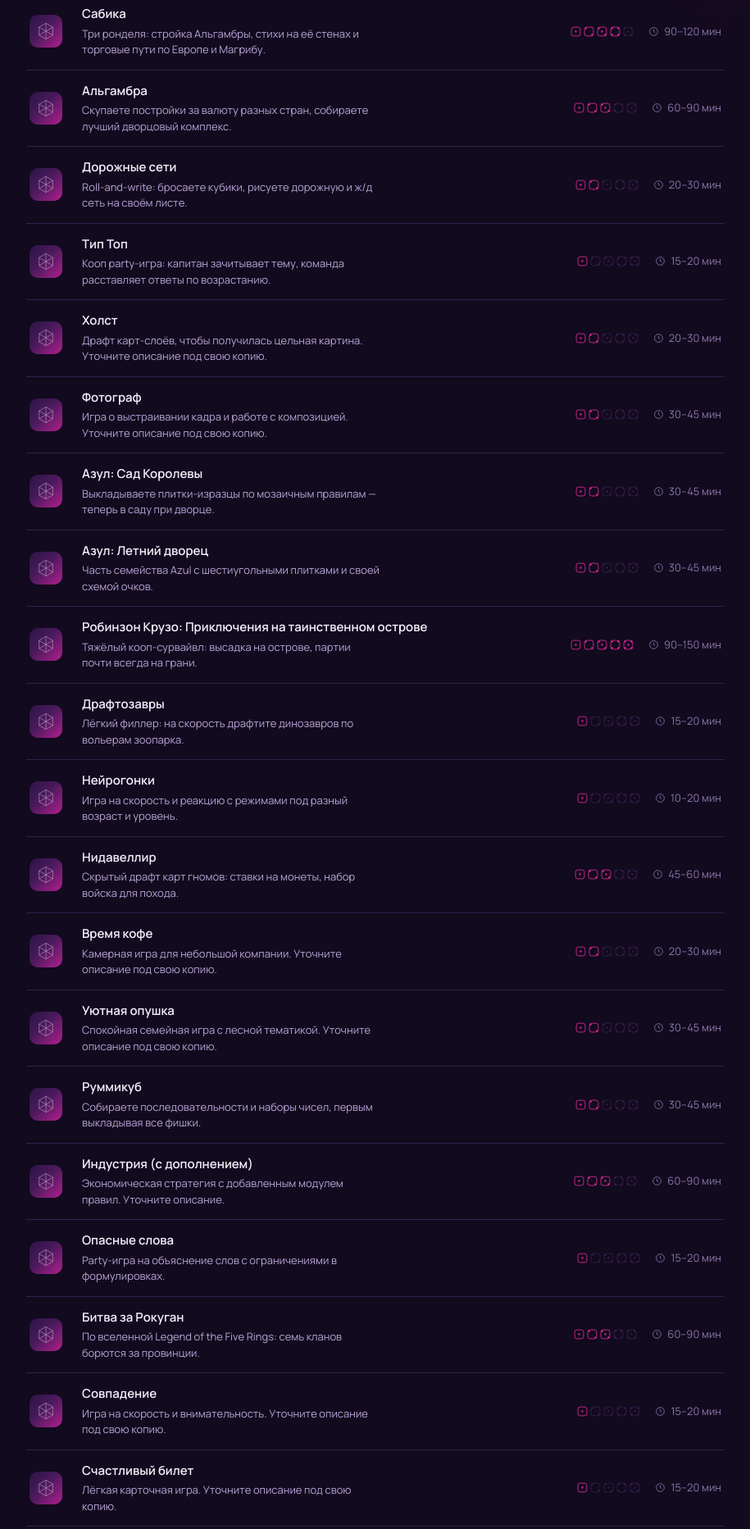
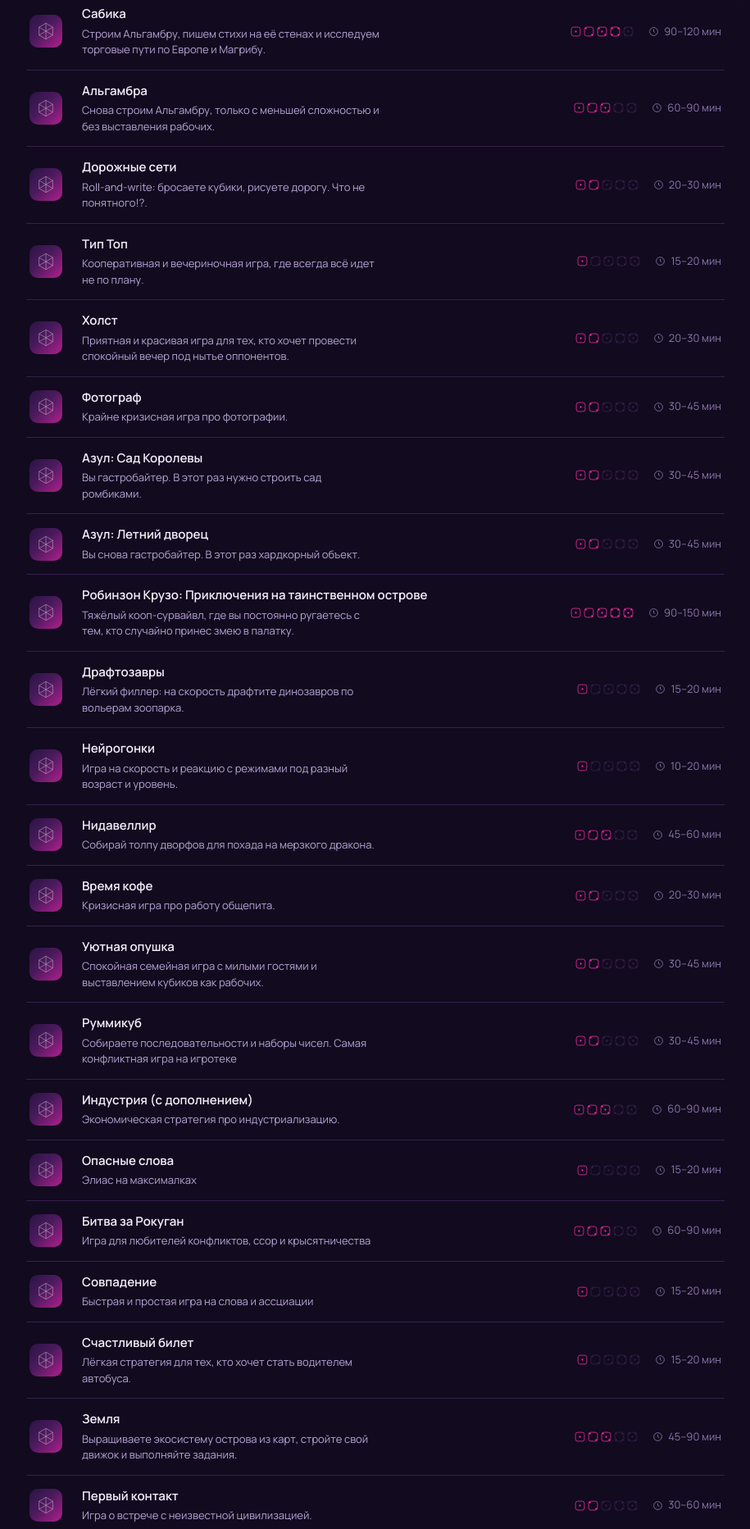
Before and after one commit to meeplescubes/meeplescubes, a plain HTML site: page index.html in a window 1280 px wide. Shown: the part 480-2345 px from the top of the page at 82% size, without its empty margins (182-1097 px from the left). Drawn offline with Linux system fonts and the light colour scheme; a web font is replaced by a local one.

Commit message:
Update index.html

```diff
--- a/index.html
+++ b/index.html
@@ -3,7 +3,7 @@
 <head>
 <meta charset="UTF-8">
 <meta name="viewport" content="width=device-width, initial-scale=1.0">
-<title>Meeples &amp; Cubes — библиотека игр</title>
+<title> Миплом по кубам — библиотека настольных игр</title>
 <link rel="preconnect" href="https://fonts.googleapis.com">
 <link rel="preconnect" href="https://fonts.gstatic.com" crossorigin>
 <link href="https://fonts.googleapis.com/css2?family=Unbounded:wght@400;600;800&family=Manrope:wght@400;500;600;700&display=swap" rel="stylesheet">
@@ -171,30 +171,30 @@
 
 <script>
 const games = [
-  { name: "Сабика", desc: "Три ронделя: стройка Альгамбры, стихи на её стенах и торговые пути по Европе и Магрибу.", diff: 4, time: "90–120 мин", tmax: 120 },
-  { name: "Альгамбра", desc: "Скупаете постройки за валюту разных стран, собираете лучший дворцовый комплекс.", diff: 3, time: "60–90 мин", tmax: 90 },
-  { name: "Дорожные сети", desc: "Roll-and-write: бросаете кубики, рисуете дорожную и ж/д сеть на своём листе.", diff: 2, time: "20–30 мин", tmax: 30 },
-  { name: "Тип Топ", desc: "Кооп party-игра: капитан зачитывает тему, команда расставляет ответы по возрастанию.", diff: 1, time: "15–20 мин", tmax: 20 },
-  { name: "Холст", desc: "Драфт карт-слоёв, чтобы получилась цельная картина. Уточните описание под свою копию.", diff: 2, time: "20–30 мин", tmax: 30 },
-  { name: "Фотограф", desc: "Игра о выстраивании кадра и работе с композицией. Уточните описание под свою копию.", diff: 2, time: "30–45 мин", tmax: 45 },
-  { name: "Азул: Сад Королевы", desc: "Выкладываете плитки-изразцы по мозаичным правилам — теперь в саду при дворце.", diff: 2, time: "30–45 мин", tmax: 45 },
-  { name: "Азул: Летний дворец", desc: "Часть семейства Azul с шестиугольными плитками и своей схемой очков.", diff: 2, time: "30–45 мин", tmax: 45 },
-  { name: "Робинзон Крузо: Приключения на таинственном острове", desc: "Тяжёлый кооп-сурвайвл: высадка на острове, партии почти всегда на грани.", diff: 5, time: "90–150 мин", tmax: 150 },
+  { name: "Сабика", desc: "Строим Альгамбру, пишем стихи на её стенах и исследуем торговые пути по Европе и Магрибу.", diff: 4, time: "90–120 мин", tmax: 120 },
+  { name: "Альгамбра", desc: "Снова строим Альгамбру, только с меньшей сложностью и без выставления рабочих.", diff: 3, time: "60–90 мин", tmax: 90 },
+  { name: "Дорожные сети", desc: "Roll-and-write: бросаете кубики, рисуете дорогу. Что не понятного!?.", diff: 2, time: "20–30 мин", tmax: 30 },
+  { name: "Тип Топ", desc: "Кооперативная и вечериночная игра, где всегда всё идет не по плану.", diff: 1, time: "15–20 мин", tmax: 20 },
+  { name: "Холст", desc: "Приятная и красивая игра для тех, кто хочет провести спокойный вечер под нытье оппонентов.", diff: 2, time: "20–30 мин", tmax: 30 },
+  { name: "Фотограф", desc: "Крайне кризисная игра про фотографии.", diff: 2, time: "30–45 мин", tmax: 45 },
+  { name: "Азул: Сад Королевы", desc: "Вы гастробайтер. В этот раз нужно строить сад ромбиками.", diff: 2, time: "30–45 мин", tmax: 45 },
+  { name: "Азул: Летний дворец", desc: "Вы снова гастробайтер. В этот раз хардкорный объект.", diff: 2, time: "30–45 мин", tmax: 45 },
+  { name: "Робинзон Крузо: Приключения на таинственном острове", desc: "Тяжёлый кооп-сурвайвл, где вы постоянно ругаетесь с тем, кто случайно принес змею в палатку.", diff: 5, time: "90–150 мин", tmax: 150 },
   { name: "Драфтозавры", desc: "Лёгкий филлер: на скорость драфтите динозавров по вольерам зоопарка.", diff: 1, time: "15–20 мин", tmax: 20 },
   { name: "Нейрогонки", desc: "Игра на скорость и реакцию с режимами под разный возраст и уровень.", diff: 1, time: "10–20 мин", tmax: 20 },
-  { name: "Нидавеллир", desc: "Скрытый драфт карт гномов: ставки на монеты, набор войска для похода.", diff: 3, time: "45–60 мин", tmax: 60 },
-  { name: "Время кофе", desc: "Камерная игра для небольшой компании. Уточните описание под свою копию.", diff: 2, time: "20–30 мин", tmax: 30 },
-  { name: "Уютная опушка", desc: "Спокойная семейная игра с лесной тематикой. Уточните описание под свою копию.", diff: 2, time: "30–45 мин", tmax: 45 },
-  { name: "Руммикуб", desc: "Собираете последовательности и наборы чисел, первым выкладывая все фишки.", diff: 2, time: "30–45 мин", tmax: 45 },
-  { name: "Индустрия (с дополнением)", desc: "Экономическая стратегия с добавленным модулем правил. Уточните описание.", diff: 3, time: "60–90 мин", tmax: 90 },
-  { name: "Опасные слова", desc: "Party-игра на объяснение слов с ограничениями в формулировках.", diff: 1, time: "15–20 мин", tmax: 20 },
-  { name: "Битва за Рокуган", desc: "По вселенной Legend of the Five Rings: семь кланов борются за провинции.", diff: 3, time: "60–90 мин", tmax: 90 },
-  { name: "Совпадение", desc: "Игра на скорость и внимательность. Уточните описание под свою копию.", diff: 1, time: "15–20 мин", tmax: 20 },
-  { name: "Счастливый билет", desc: "Лёгкая карточная игра. Уточните описание под свою копию.", diff: 1, time: "15–20 мин", tmax: 20 },
-  { name: "Земля", desc: "Тэйбл-билдинг: выращиваете экосистему острова из карт флоры и фауны.", diff: 3, time: "45–90 мин", tmax: 90 },
-  { name: "Первый контакт", desc: "Игра о встрече с неизвестной цивилизацией. Уточните описание под свою копию.", diff: 2, time: "30–60 мин", tmax: 60 },
-  { name: "Джунго", desc: "Абстрактная стратегия на тактику и планирование ходов. Уточните описание.", diff: 3, time: "20–40 мин", tmax: 40 },
-  { name: "Лемминги", desc: "Лёгкая семейная игра. Уточните описание под свою копию.", diff: 1, time: "20–30 мин", tmax: 30 }
+  { name: "Нидавеллир", desc: "Собирай толпу дворфов для похада на мерзкого дракона.", diff: 3, time: "45–60 мин", tmax: 60 },
+  { name: "Время кофе", desc: "Кризисная игра про работу общепита.", diff: 2, time: "20–30 мин", tmax: 30 },
+  { name: "Уютная опушка", desc: "Спокойная семейная игра с милыми гостями и выставлением кубиков как рабочих.", diff: 2, time: "30–45 мин", tmax: 45 },
+  { name: "Руммикуб", desc: "Собираете последовательности и наборы чисел. Самая конфликтная игра на игротеке", diff: 2, time: "30–45 мин", tmax: 45 },
+  { name: "Индустрия (с дополнением)", desc: "Экономическая стратегия про индустриализацию.", diff: 3, time: "60–90 мин", tmax: 90 },
+  { name: "Опасные слова", desc: "Элиас на максималках", diff: 1, time: "15–20 мин", tmax: 20 },
+  { name: "Битва за Рокуган", desc: "Игра для любителей конфликтов, ссор и крысятничества", diff: 3, time: "60–90 мин", tmax: 90 },
+  { name: "Совпадение", desc: "Быстрая и простая игра на слова и ассциации", diff: 1, time: "15–20 мин", tmax: 20 },
+  { name: "Счастливый билет", desc: "Лёгкая стратегия для тех, кто хочет стать водителем автобуса. ", diff: 1, time: "15–20 мин", tmax: 20 },
+  { name: "Земля", desc: "Выращиваете экосистему острова из карт, стройте свой движок и выполняйте задания.", diff: 3, time: "45–90 мин", tmax: 90 },
+  { name: "Первый контакт", desc: "Игра о встрече с неизвестной цивилизацией. ", diff: 2, time: "30–60 мин", tmax: 60 },
+  { name: "Джунго", desc: "Абстрактная стратегия на тактику и планирование ходов.", diff: 3, time: "20–40 мин", tmax: 40 },
+  { name: "Лемминги", desc: "Лёгкая семейная игра, где нужно искупать хомячков", diff: 1, time: "20–30 мин", tmax: 30 }
 ];
 
 const timeBuckets = [
```
